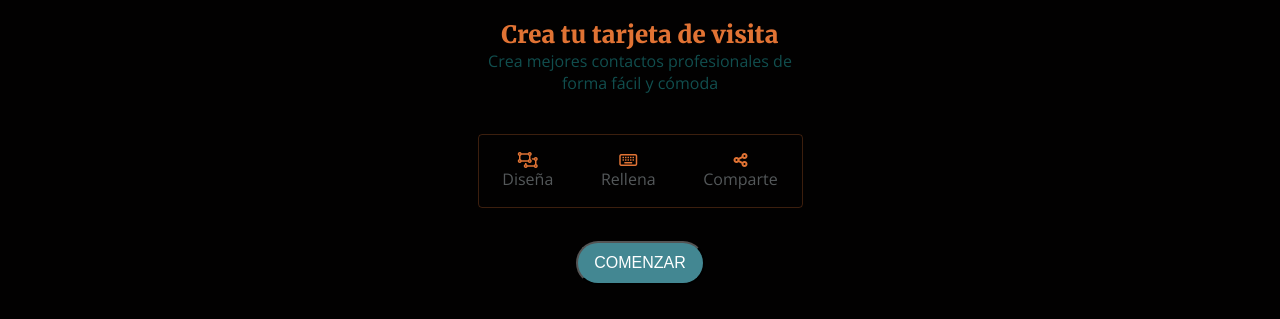
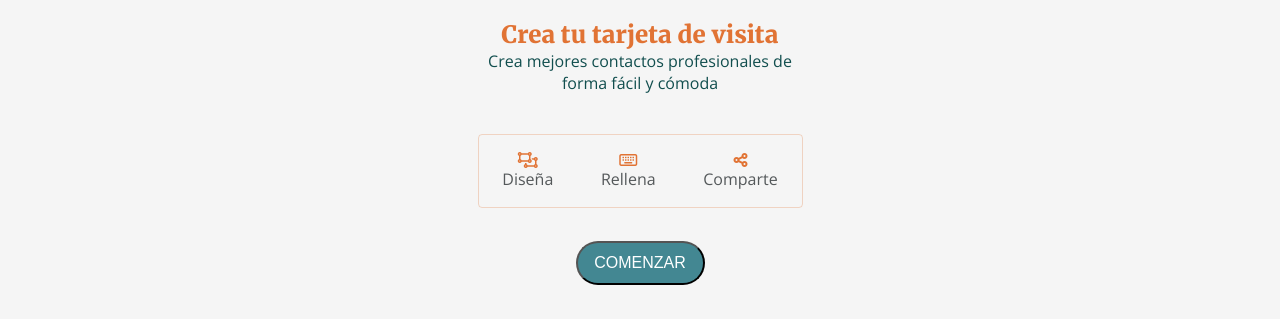
Before and after one commit to Adalab/project-promo-p-module-2-team-1, a website: page docs/index.html in a window 1280 px wide. Shown: the part 321-640 px from the top of the page. Drawn offline with nearby package versions, Linux system fonts and the light colour scheme.

Commit message:
change color white-four

```diff
--- a/src/scss/core/_variables.scss
+++ b/src/scss/core/_variables.scss
@@ -13,7 +13,7 @@ $color-light-khaki: #f9f4dc;
 $color-white-two: #ffffff;
 $color-dull-orange: #e17334;
 $color-gunmetal: #54585a;
-$color-white-four: #020101;
+$color-white-four: #f5f5f5;
 $color-brownish-grey: #6b6b6b;
 $color-dull-orange-opacity: #e1733443;
 
```
Also changed, not shown: docs/assets/css/main.css.
